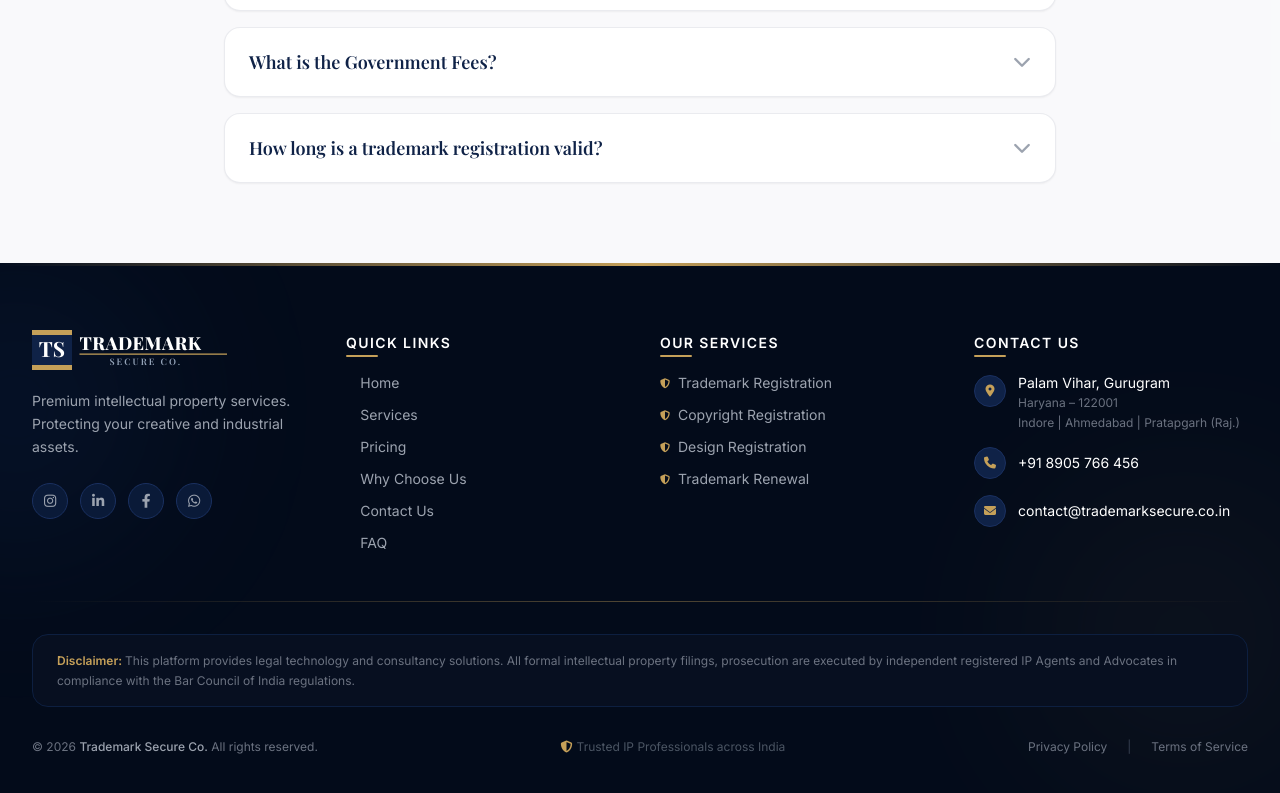
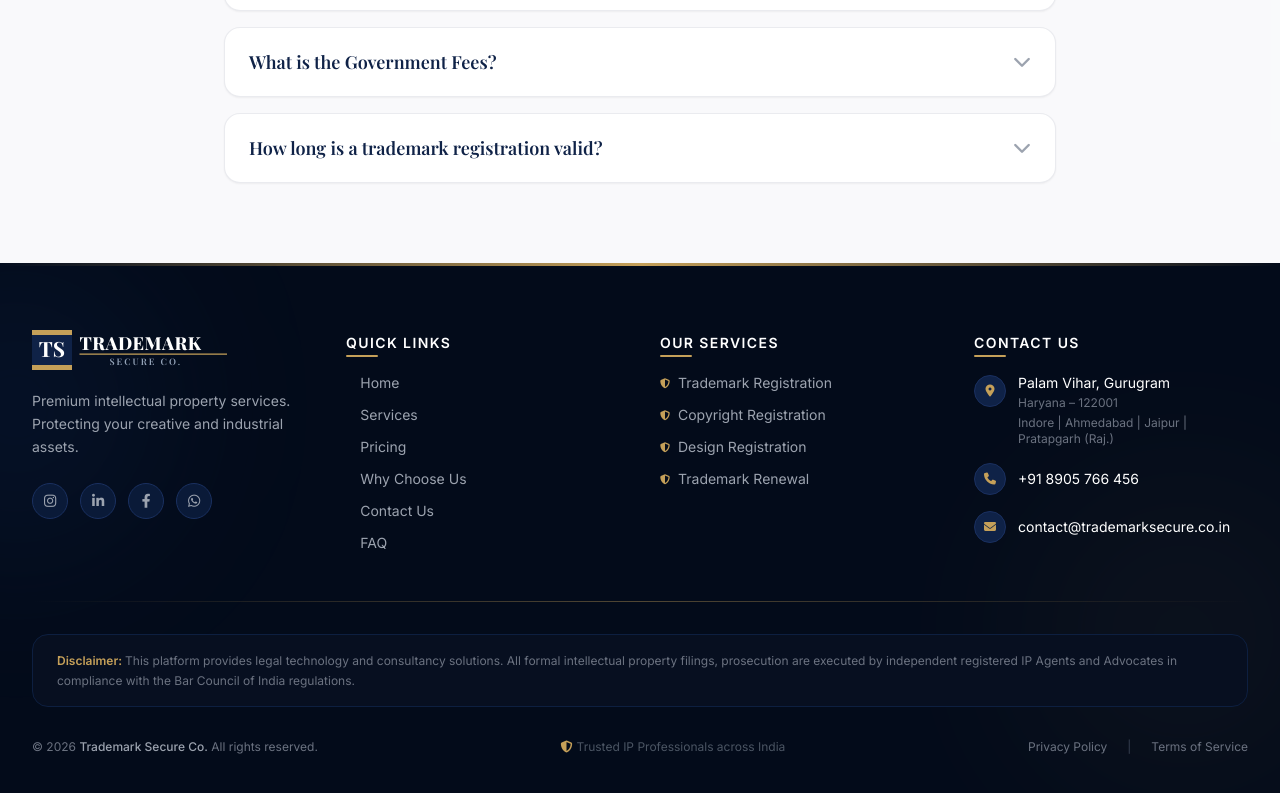
Before and after one commit to jrhfusfb/Trademark-Secure-Co, a React (Vite) app in the folder frontend/: page / in a window 1280 px wide. Shown: the part 4939-5732 px from the top of the page. Built offline with nearby package versions, Linux system fonts and the light colour scheme.

Commit message:
Content: add Jaipur to footer office locations

```diff
--- a/frontend/src/components/Footer.jsx
+++ b/frontend/src/components/Footer.jsx
@@ -123,7 +123,7 @@ const Footer = () => {
                 <div>
                   <p className="text-sm text-white leading-snug">Palam Vihar, Gurugram</p>
                   <p className="text-xs text-gray-500 mt-0.5">Haryana – 122001</p>
-                  <p className="text-xs text-gray-500 mt-1">Indore | Ahmedabad | Pratapgarh (Raj.)</p>
+                  <p className="text-xs text-gray-500 mt-1">Indore | Ahmedabad | Jaipur | Pratapgarh (Raj.)</p>
                 </div>
               </li>
               <li className="flex items-center gap-3">
```
